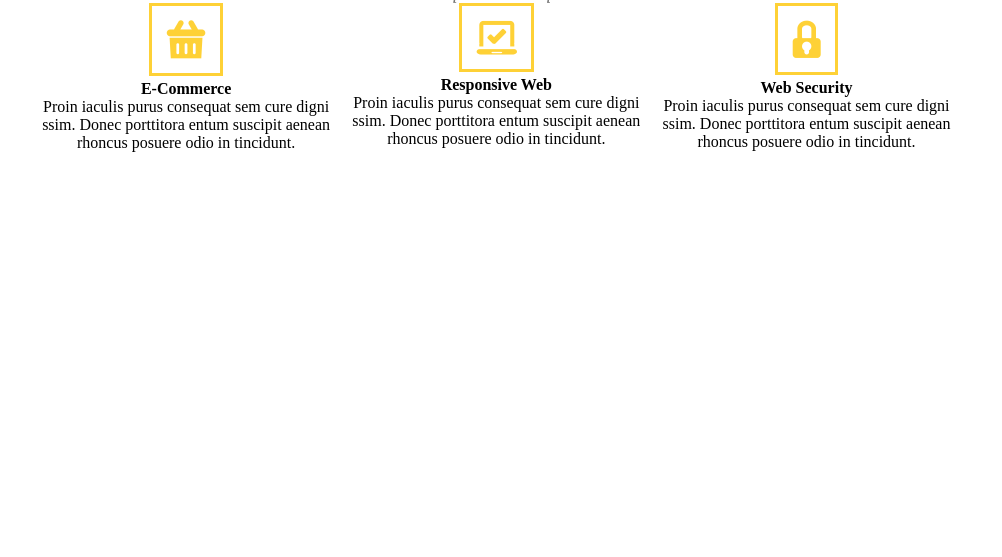
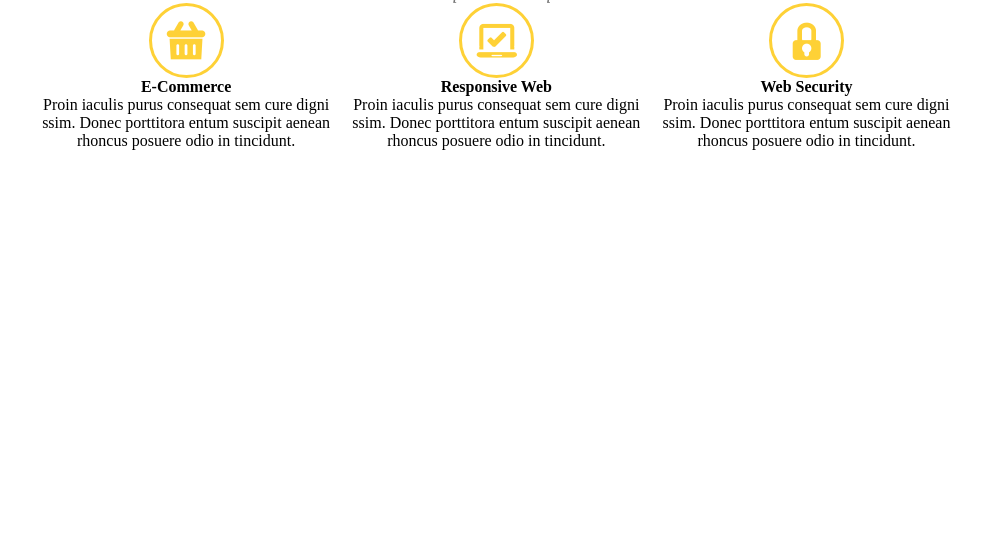
Before and after one commit to YuluaOkrushko/goit-fe-course, a plain HTML site: page module-07/index.html in a window 1280 px wide. Shown: the part 243-800 px from the top of the page, without its empty margins (139-1141 px from the left). Drawn offline with Linux system fonts and the light colour scheme.

Commit message:
homework-07

```diff
--- a/module-07/index.html
+++ b/module-07/index.html
@@ -33,7 +33,7 @@
             </section>
             <section class="content-section">
                 <article class="content">
-                    <img class="content-image" src="img/icon1.png" alt="Icon-Basket" />
+                    <div class="content-image ecommerce-icon"></div>
                     <div>
                         <h4 class="content-title">E-Commerce</h4>
                         <p class="content-text">
@@ -42,7 +42,7 @@
                     </div>
                 </article>
                 <article class="content">
-                    <img class="content-image" src="img/icon2.png" alt="Icon-Laptop" />
+                    <div class="content-image responsive-web-icon"></div>
                     <div>
                         <h4 class="content-title">Responsive Web</h4>
                         <p class="content-text">
@@ -51,7 +51,7 @@
                     </div>
                 </article>
                 <article class="content">
-                    <img class="content-image" src="img/icon3.png" alt="Icon-Locked" />
+                    <div class="content-image web-security-icon"></div>
                     <div>
                         <h4 class="content-title">Web Security</h4>
                         <p class="content-text">
--- a/module-07/style.css
+++ b/module-07/style.css
@@ -118,10 +118,13 @@ body {
 }
 
 .content-image {
-    width: auto;
+    width: 75px;
+    height: 75px;
     border: 3px solid #fed136;
-    /* border-radius: 50%; */
-    padding: 14px;
+    border-radius: 50%;
+    background-repeat: no-repeat;
+    background-position: center;
+    margin: 0 auto;
 }
 
 .content-title {
@@ -131,3 +134,15 @@ body {
 .content-text {
     margin: 0;
 }
+
+.ecommerce-icon {
+    background-image: url("img/icon1.png");
+}
+
+.responsive-web-icon {
+    background-image: url("img/icon2.png");
+}
+
+.web-security-icon {
+    background-image: url("img/icon3.png");
+}
```
